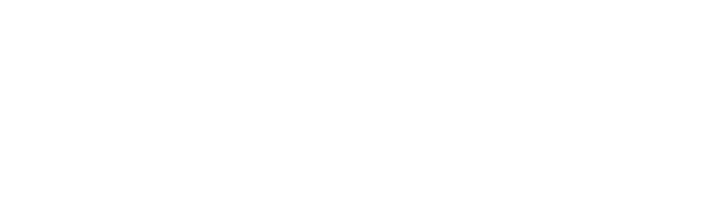
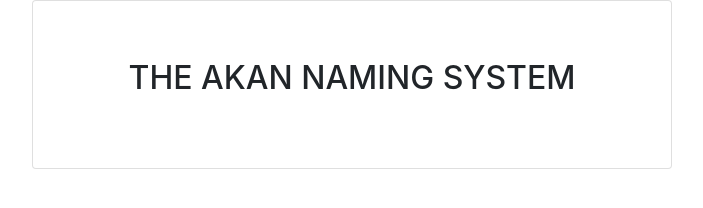
Before and after one commit to ZashyAris/akan, a plain HTML site: page index.html in a window 1280 px wide. Shown: the whole page, without its empty margins (352-1055 px from the left). Drawn offline with nearby package versions, Linux system fonts and the light colour scheme.

Commit message:
made a card and added a h2 in the html file

```diff
--- a/index.html
+++ b/index.html
@@ -1,5 +1,6 @@
 <!DOCTYPE html>
 <html lang="en">
+
 <head>
     <meta charset="UTF-8">
     <meta name="viewport" content="width=device-width, initial-scale=1.0">
@@ -8,7 +9,14 @@
     <link rel="stylesheet" href="https://stackpath.bootstrapcdn.com/bootstrap/4.3.1/css/bootstrap.min.css"
         integrity="sha384-ggOyR0iXCbMQv3Xipma34MD+dH/1fQ784/j6cY/iJTQUOhcWr7x9JvoRxT2MZw1T" crossorigin="anonymous">
 </head>
+
 <body>
 
+    <div class="card" class="text-center" style="width: 50%; padding: 3%; text-align: center; margin-left: 30%;">
+        <div class="card-body">
+            <h2 class="card-title">THE AKAN NAMING SYSTEM</h2>
+        </div>
+    </div>
 </body>
+
 </html>
```
